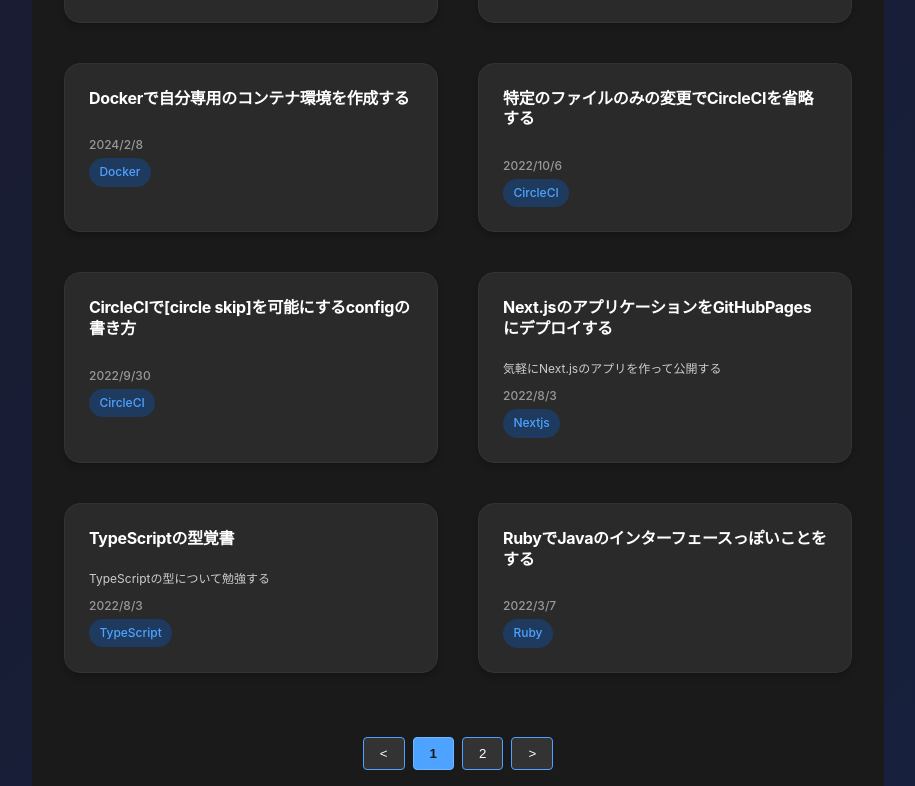
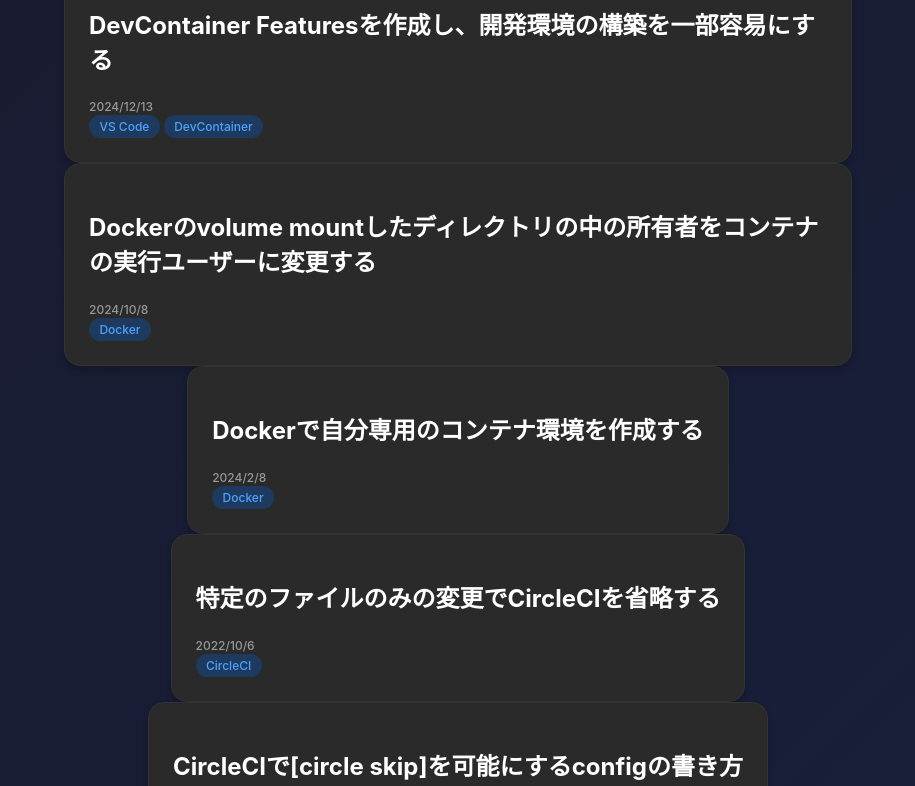
Before and after one commit to rhiroe/rhiroe.github.io, a Next.js app: page /blog in a window 1280 px wide. Shown: the part 474-1260 px from the top of the page, without its empty margins (182-1097 px from the left). Built offline with nearby package versions, Linux system fonts and the light colour scheme.

Commit message:
refactor: remove unused CSS styles and update layout with global styles

```diff
--- a/src/pages/blog/index.tsx
+++ b/src/pages/blog/index.tsx
@@ -2,7 +2,6 @@
 import Head from "next/head";
 import Link from 'next/link'
 import { useState } from "react";
-import styles from "~/styles/Blog.module.css";
 import { getAllPosts } from "~/lib/getContentIndex";
 import PageTitle from "~/components/common/pageTitle";
 
@@ -32,22 +31,22 @@
     };
 
     return (
-        <div className={styles.container}>
+        <div className="container">
             <Head>
                 <title>rhiroeのブログ</title>
                 <meta name="description" content="rhiroeのブログ" />
                 <link rel="icon" href="/favicon.ico" />
             </Head>
 
-            <main className={styles.main}>
-                <div className={styles.grid}>
+            <main className="main">
+                <div className="grid">
                     {paginatedPosts.map((post) => (
-                        <Link href={`blog/${post.slug}`} key={post.slug} className={styles.card}>
+                        <Link href={`blog/${post.slug}`} key={post.slug} className="card">
                             <article>
-                                <h2 className={styles.postTitle}>{post.title}</h2>
-                                <p className={styles.excerpt}>{post.excerpt}</p>
-                                <div className={styles.postMeta}>
-                                    <time className={styles.date}>
+                                <h2>{post.title}</h2>
+                                <p>{post.excerpt}</p>
+                                <div>
+                                    <time style={{ color: '#999', fontSize: '0.75rem', fontWeight: 500 }}>
                                         {
                                             new Date(post.date)
                                                 .toLocaleDateString('ja-JP', { year: 'numeric', month: 'numeric', day: 'numeric' })
@@ -55,9 +54,17 @@
                                         }
                                     </time>
                                     {post.tags && (
-                                        <div className={styles.tags}>
+                                        <div style={{ display: 'flex', flexWrap: 'wrap', gap: '0.25rem' }}>
                                             {post.tags.map((tag: string) => (
-                                                <span key={tag} className={styles.tag}>
+                                                <span key={tag} style={{
+                                                    backgroundColor: '#1e3a5f',
+                                                    color: '#4da3ff',
+                                                    padding: '0.25rem 0.65rem',
+                                                    borderRadius: '999px',
+                                                    fontSize: '0.75rem',
+                                                    fontWeight: 500,
+                                                    transition: 'all 0.3s ease'
+                                                }}>
                                                     {tag}
                                                 </span>
                                             ))}
@@ -68,13 +75,13 @@
                         </Link>
                     ))}
                 </div>
-                <div className={styles.pagination}>
+                <div style={{ display: 'flex', justifyContent: 'center', gap: '0.5rem', marginTop: '2rem' }}>
                     <button
                         onClick={() => handlePageChange(currentPage - 1)}
-                        className={`${styles.pageButton} ${currentPage === 1 ? styles.disabled : ''}`}
+                        className={`pageButton ${currentPage === 1 ? 'disabled' : ''}`}
                         disabled={currentPage === 1}
                     >
-                        <span className={styles.arrow}>{'<'}</span>
+                        <span>{'<'}</span>
                     </button>
                     {Array.from({ length: totalPages }, (_, index) => {
                         const page = index + 1;
@@ -86,7 +93,7 @@
                                 <button
                                     key={index}
                                     onClick={() => handlePageChange(page)}
-                                    className={`${styles.pageButton} ${page === currentPage ? styles.activePage : ''}`}
+                                    className={`pageButton ${page === currentPage ? 'activePage' : ''}`}
                                 >
                                     {page}
                                 </button>
@@ -96,14 +103,23 @@
                                 <button
                                     key={index}
                                     onClick={() => handlePageChange(page)}
-                                    className={`${styles.pageButton} ${page === currentPage ? styles.activePage : ''}`}
+                                    className={`pageButton ${page === currentPage ? 'activePage' : ''}`}
+                                    style={{
+                                        background: '#333',
+                                        color: '#fff',
+                                        border: '1px solid #4da3ff',
+                                        borderRadius: '4px',
+                                        padding: '0.5rem 1rem',
+                                        cursor: 'pointer',
+                                        transition: 'all 0.3s ease'
+                                    }}
                                 >
                                     {page}
                                 </button>
                             );
                         } else if (page === currentPage - 2 || page === currentPage + 2) {
                             return (
-                                <span key={index} className={styles.ellipsis}>
+                                <span key={index} style={{ color: 'white' }}>
                                     ...
                                 </span>
                             );
@@ -112,10 +128,10 @@
                     })}
                     <button
                         onClick={() => handlePageChange(currentPage + 1)}
-                        className={`${styles.pageButton} ${currentPage === totalPages ? styles.disabled : ''}`}
+                        className={`pageButton ${currentPage === totalPages ? 'disabled' : ''}`}
                         disabled={currentPage === totalPages}
                     >
-                        <span className={styles.arrow}>{'>'}</span>
+                        <span>{'>'}</span>
                     </button>
                 </div>
             </main>
--- a/src/styles/Blog.module.css
+++ /dev/null
@@ -1,274 +0,0 @@
-.container {
-    padding: 0 2rem;
-    max-width: 1200px;
-    margin: 0 auto;
-    background: #1a1a1a;
-    width: 100%;
-}
-
-.main {
-    min-height: 100vh;
-    padding: 4rem 0;
-    flex: 1;
-    display: flex;
-    flex-direction: column;
-    align-items: center;
-    width: 100%;
-}
-
-/* 記事一覧ページのグリッド */
-.main > .grid {
-    display: grid;
-    grid-template-columns: repeat(auto-fill, minmax(320px, 1fr));
-    gap: 2.5rem;
-    width: 100%;
-    max-width: 1200px;
-    padding: 2rem 0;
-    color: #ffffff;
-}
-
-/* 記事ページのグリッド */
-article > .grid {
-    display: block;
-    width: 100%;
-    max-width: 800px;
-    margin: 0 auto;
-    padding: 2rem 0;
-    color: #ffffff;
-}
-
-.card {
-    background: #2a2a2a;
-    border-radius: 16px;
-    padding: 1.5rem;
-    text-decoration: none;
-    color: inherit;
-    transition: all 0.4s cubic-bezier(0.4, 0, 0.2, 1);
-    border: 1px solid #333;
-    box-shadow: 0 4px 6px rgba(0, 0, 0, 0.2);
-    display: flex;
-    flex-direction: column;
-    height: 100%;
-}
-
-.card:hover {
-    transform: translateY(-6px);
-    box-shadow: 0 20px 25px rgba(0, 0, 0, 0.3);
-    border-color: #4da3ff;
-}
-
-.postTitle {
-    margin: 0 0 1.25rem 0;
-    font-size: 1rem;
-    font-weight: 700;
-    color: #ffffff;
-    line-height: 1.3;
-    letter-spacing: -0.02em;
-}
-
-.excerpt {
-    color: #cccccc;
-    font-size: 0.75rem;
-    line-height: 1.7;
-    margin: 0 0 0 0;
-    flex-grow: 1;
-}
-
-.postMeta {
-    gap: 1rem;
-    align-items: center;
-    font-size: 0.9rem;
-    margin-top: auto;
-}
-
-.date {
-    color: #999;
-    font-weight: 500;
-    font-size: 0.75rem;
-}
-
-.tags {
-    display: flex;
-    flex-wrap: wrap;
-    gap: 0.25rem;
-}
-
-.tag {
-    background: #1e3a5f;
-    color: #4da3ff;
-    padding: 0.25rem 0.65rem;
-    border-radius: 999px;
-    font-size: 0.75rem;
-    font-weight: 500;
-    transition: all 0.3s ease;
-}
-
-.tag:hover {
-    background: #4da3ff;
-    color: #1a1a1a;
-}
-
-.backLink {
-    display: block;
-    color: #4da3ff;
-    text-decoration: none;
-    font-size: 1.1rem;
-    margin-bottom: 2rem;
-    transition: color 0.3s ease;
-    max-width: 1200px;
-    width: 100%;
-    margin: 0 auto 2rem;
-}
-
-.backLink:hover {
-    color: #74b7ff;
-}
-
-/* 記事ページのスタイル */
-.title {
-    color: #ffffff;
-    font-size: 2.5rem;
-    font-weight: 700;
-    margin-bottom: 2rem;
-    line-height: 1.3;
-    letter-spacing: -0.02em;
-    text-align: center;
-    max-width: 1200px;
-    width: 100%;
-    margin: 0 auto 2rem;
-}
-
-/* 記事本文のスタイル */
-.grid div {
-    color: #ffffff;
-    font-size: 1.1rem;
-    line-height: 1.7;
-    max-width: 1200px;
-    margin: 0 auto;
-}
-
-.grid div p {
-    margin-bottom: 1.5rem;
-    color: #e0e0e0;
-    overflow-wrap: break-word;
-}
-
-.grid div a {
-    color: #4da3ff;
-    text-decoration: none;
-    transition: color 0.3s ease;
-}
-
-.grid div a:hover {
-    color: #74b7ff;
-    text-decoration: underline;
-}
-
-.grid div code {
-    background: #2a2a2a;
-    padding: 0.2em 0.4em;
-    border-radius: 3px;
-    font-size: 0.9em;
-    color: #e0e0e0;
-}
-
-.grid div pre {
-    background: #2a2a2a;
-    padding: 1rem;
-    border-radius: 8px;
-    overflow-x: auto;
-    margin: 1.5rem 0;
-    width: 100%;
-}
-
-/* ページネーションのスタイル */
-.pagination {
-    display: flex;
-    justify-content: center;
-    gap: 0.5rem;
-    margin-top: 2rem;
-}
-
-.pageButton {
-    background: #333;
-    color: #fff;
-    border: 1px solid #4da3ff;
-    border-radius: 4px;
-    padding: 0.5rem 1rem;
-    cursor: pointer;
-    transition: all 0.3s ease;
-}
-
-.pageButton:hover {
-    background: #4da3ff;
-    color: #1a1a1a;
-}
-
-.activePage {
-    background: #4da3ff;
-    color: #1a1a1a;
-    font-weight: bold;
-    border-color: #74b7ff;
-}
-
-.ellipsis {
-    color: white;
-}
-
-@media (max-width: 768px) {
-    .container {
-        padding: 0 1rem;
-    }
-
-    .main > .grid {
-        grid-template-columns: 1fr;
-        gap: 2rem;
-    }
-
-    .postTitle {
-        font-size: 1.5rem;
-    }
-
-    .excerpt {
-        font-size: 1rem;
-    }
-
-    .title {
-        font-size: 2rem;
-        padding: 0 1rem;
-    }
-
-    .backLink {
-        font-size: 1rem;
-        padding: 0 1rem;
-    }
-
-    .grid div {
-        font-size: 1rem;
-        padding: 0 1rem;
-    }
-
-    article > .grid {
-        padding: 1rem 0;
-    }
-}
-
-@media (max-width: 480px) {
-    .container {
-        padding: 0 0.5rem;
-    }
-
-    .main {
-        padding: 2rem 0;
-    }
-
-    .title {
-        font-size: 1.75rem;
-        margin-bottom: 1.5rem;
-    }
-
-    .grid div pre {
-        margin: 1rem -0.5rem;
-        border-radius: 0;
-    }
-}
--- a/src/styles/Home.module.css
+++ /dev/null
@@ -1,95 +0,0 @@
-.container {
-  padding: 0 2rem;
-}
-
-.main {
-  min-height: 100vh;
-  padding: 2rem 0;
-  flex: 1;
-  display: flex;
-  flex-direction: column;
-  justify-content: center;
-  align-items: center;
-}
-
-.title {
-  margin: 0;
-  line-height: 1.15;
-  font-size: 3rem;
-}
-
-.title,
-.description {
-  text-align: center;
-}
-
-.description {
-  margin: 4rem 0;
-  line-height: 1.5;
-  font-size: 1.5rem;
-}
-
-.code {
-  background: #fafafa;
-  border-radius: 5px;
-  padding: 0.75rem;
-  font-size: 1.1rem;
-  font-family: Menlo, Monaco, Lucida Console, Liberation Mono, DejaVu Sans Mono,
-    Bitstream Vera Sans Mono, Courier New, monospace;
-}
-
-.grid {
-  display: flex;
-  align-items: center;
-  justify-content: center;
-  flex-wrap: wrap;
-  max-width: 800px;
-}
-
-.card {
-  margin: 1rem;
-  padding: 1.5rem;
-  text-align: left;
-  color: inherit;
-  text-decoration: none;
-  border: 1px solid #eaeaea;
-  border-radius: 10px;
-  transition: color 0.15s ease, border-color 0.15s ease;
-  max-width: 300px;
-}
-
-.card:hover,
-.card:focus,
-.card:active {
-  color: #0070f3;
-  border-color: #0070f3;
-}
-
-.card h2 {
-  margin: 0 0 1rem 0;
-  font-size: 1.5rem;
-}
-
-.card p {
-  margin: 0;
-  font-size: 1.25rem;
-  line-height: 1.5;
-}
-
-.logo {
-  height: 1em;
-  margin-left: 0.5rem;
-}
-
-.thumbnail {
-  object-fit: contain;
-  border-radius: 50%;
-  margin: 1rem;
-}
-
-@media (max-width: 600px) {
-  .grid {
-    width: 100%;
-    flex-direction: column;
-  }
-}
--- a/src/styles/globals.css
+++ b/src/styles/globals.css
@@ -4,6 +4,8 @@
   margin: 0;
   font-family: -apple-system, BlinkMacSystemFont, Segoe UI, Roboto, Oxygen,
     Ubuntu, Cantarell, Fira Sans, Droid Sans, Helvetica Neue, sans-serif;
+  background: #1a1a1a;
+  color: #ffffff;
 }
 
 a {
@@ -28,9 +30,84 @@
   padding: 0.5rem;
 }
 
+/* コンテナとメインレイアウト */
+.container {
+  padding: 0 2rem;
+  max-width: 1200px;
+  margin: 0 auto;
+  width: 100%;
+}
+
+.main {
+  min-height: 100vh;
+  padding: 4rem 0;
+  flex: 1;
+  display: flex;
+  flex-direction: column;
+  align-items: center;
+  width: 100%;
+}
+
+/* グリッドレイアウト */
+.grid {
+  display: flex;
+  align-items: center;
+  justify-content: center;
+  flex-wrap: wrap;
+  max-width: 800px;
+}
+
+/* カードスタイル */
+.card {
+  background: #2a2a2a;
+  border-radius: 16px;
+  padding: 1.5rem;
+  text-decoration: none;
+  color: inherit;
+  transition: all 0.4s cubic-bezier(0.4, 0, 0.2, 1);
+  border: 1px solid #333;
+  box-shadow: 0 4px 6px rgba(0, 0, 0, 0.2);
+}
+
+.card:hover {
+  transform: translateY(-6px);
+  box-shadow: 0 20px 25px rgba(0, 0, 0, 0.3);
+  border-color: #4da3ff;
+}
+
+/* リンクスタイル */
+a {
+  color: #4da3ff;
+  text-decoration: none;
+  transition: color 0.3s ease;
+}
+
+a:hover {
+  color: #74b7ff;
+}
+
+/* コードブロック */
+:not(pre) > code {
+  background-color: #2a2a2a;
+  padding: 0.2em 0.4em;
+  border-radius: 3px;
+  font-size: 0.9em;
+  color: #e0e0e0;
+}
+
+pre {
+  background: #2a2a2a;
+  padding: 1rem;
+  border-radius: 8px;
+  overflow-x: auto;
+  margin: 1.5rem 0;
+  width: 100%;
+}
+
+/* フッター */
 .footer {
   padding: 1rem 0;
-  border-top: 1px solid #eaeaea;
+  border-top: 1px solid #333;
   text-align: center;
 }
 
@@ -38,8 +115,19 @@
   margin: 0.5rem 0;
 }
 
-:not(pre) > code {
-  background-color: #f3f3f3;
-  padding: 0.1rem 0.2rem;
-  border-radius: 5px
+/* レスポンシブ対応 */
+@media (max-width: 768px) {
+  .container {
+    padding: 0 1rem;
+  }
+
+  .main {
+    padding: 2rem 0;
+  }
 }
+
+@media (max-width: 480px) {
+  .container {
+    padding: 0 0.5rem;
+  }
+}
```
Also changed, not shown: src/pages/blog/[slug].tsx (+26 -7 lines), src/pages/profile/index.tsx (+4 -5 lines).
